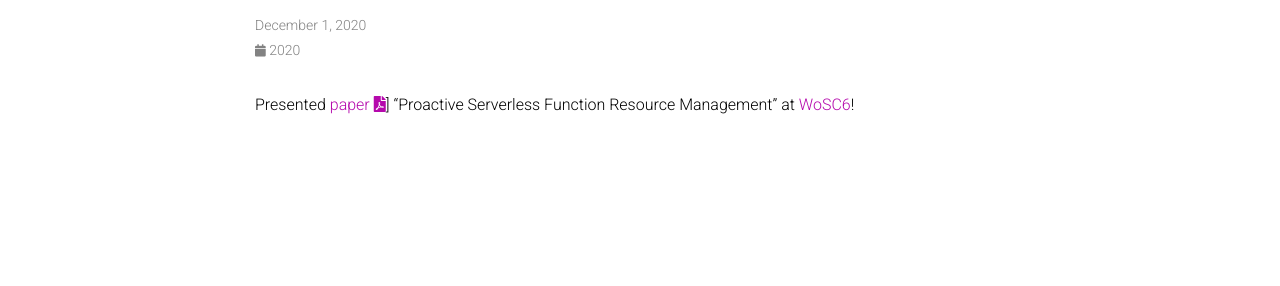
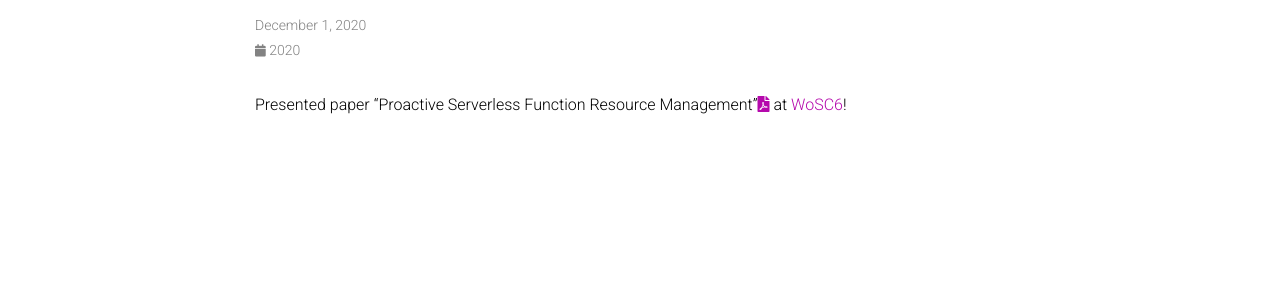
Before and after one commit to hunhoffe/hunhoffe.github.io, a Jekyll site: the page built from _news/announcement_4.md, in a window 1280 px wide. Shown: the part 145-431 px from the top of the page. Built offline with Jekyll 4.4.1, drawn with Linux system fonts in a browser that asks for light colours; full-size pictures stand in for the smaller copies a plugin makes; comment, search, counter and statistics services are not loaded; a style sheet for code colours, icons or effects is not loaded.

Commit message:
Updated announcement pdf link format

```diff
--- a/_news/announcement_4.md
+++ b/_news/announcement_4.md
@@ -4,4 +4,4 @@ date: 2020-12-01 07:59:00-0400
 inline: true
 ---
 
-Presented <a href="{{ 'wosc6.pdf' | prepend: 'assets/pdf/' | relative_url}}" target="_blank" rel="noopener noreferrer">paper <i class="fas fa-file-pdf"></i></a>] "Proactive Serverless Function Resource Management" at [WoSC6](https://www.serverlesscomputing.org/wosc6/)!
+Presented paper "Proactive Serverless Function Resource Management"<a href="{{ 'wosc6.pdf' | prepend: 'assets/pdf/' | relative_url}}" target="_blank" rel="noopener noreferrer"><i class="fas fa-file-pdf"></i></a> at [WoSC6](https://www.serverlesscomputing.org/wosc6/)!
```
Also changed, not shown: _news/announcement_2.md (+1 -1 lines).
